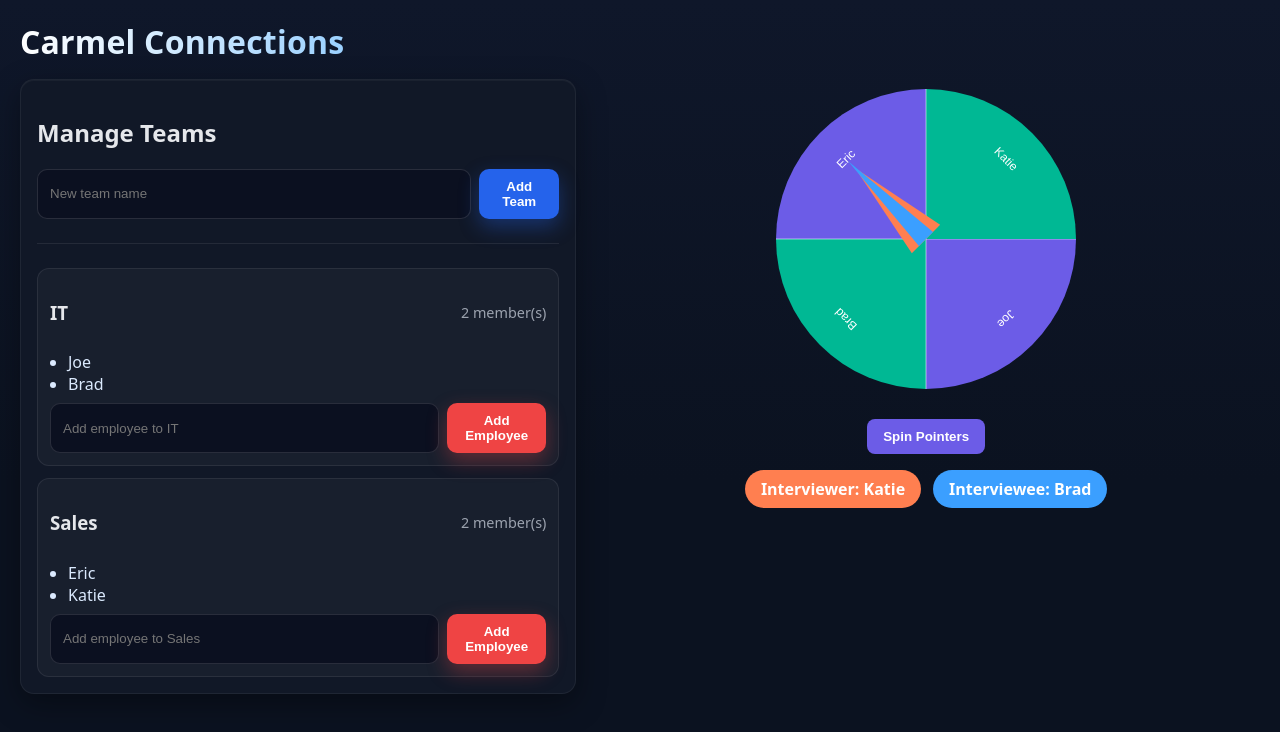
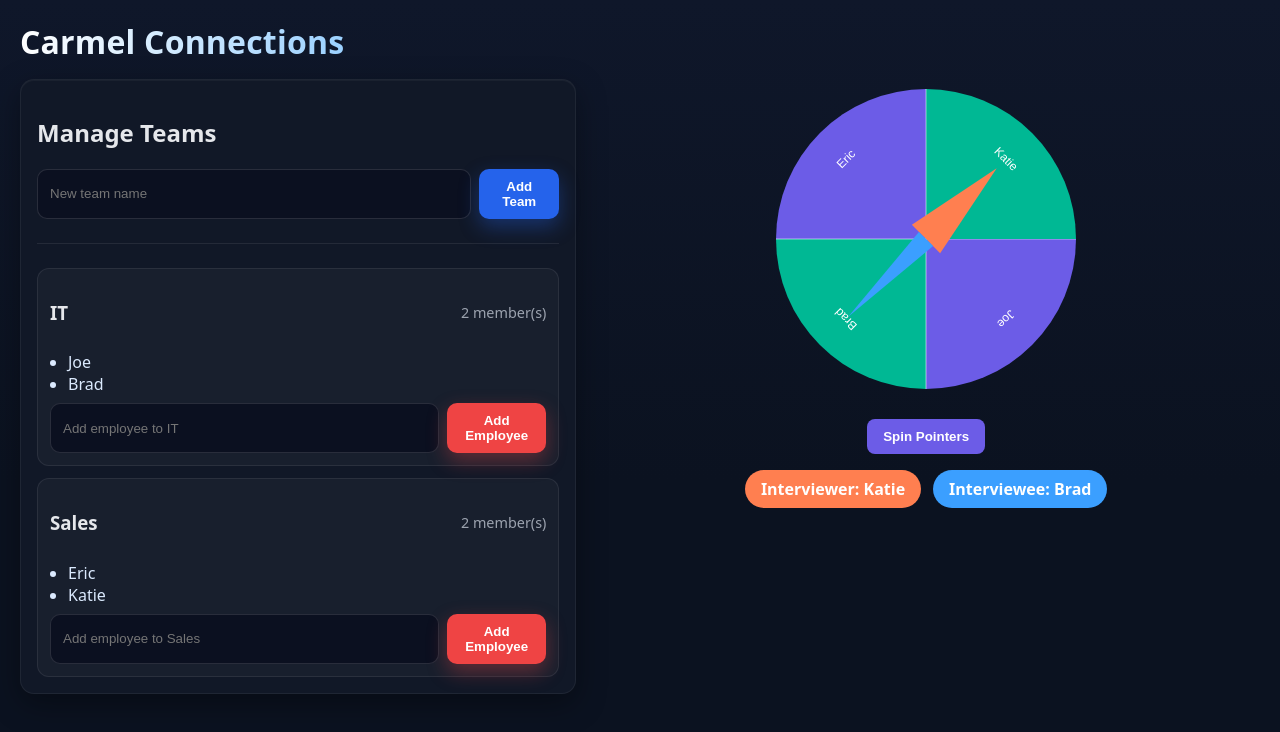
Before and after one commit to jlyon0/CarmelConnections, a Next.js app in the folder carmel-connections/: page / in a window 1280 px wide. Both pictures are taken after a click on the button "Spin Pointers". Shown: the top 732 px of the page. Built offline with nearby package versions, Linux system fonts and the light colour scheme.

Commit message:
Spinner points to the right place

```diff
--- a/carmel-connections/src/components/WheelWithPointers.tsx
+++ b/carmel-connections/src/components/WheelWithPointers.tsx
@@ -22,16 +22,15 @@ export default function WheelWithPointers({
   const canvasRef = useRef<HTMLCanvasElement>(null);
   const containerRef = useRef<HTMLDivElement>(null);
   const [canvasSize, setCanvasSize] = useState(400);
-  const pointer1Ref = useRef<SVGSVGElement>(null);
-  const pointer2Ref = useRef<SVGSVGElement>(null);
+  const pointer1Ref = useRef<SVGSVGElement>(null); // orange (default points DOWN)
+  const pointer2Ref = useRef<SVGSVGElement>(null); // blue   (default points UP)
   const [spinning, setSpinning] = useState(false);
-
 
   // Responsive canvas
   useEffect(() => {
     const resize = () => {
       if (!containerRef.current) return;
-      const maxSize =  window.innerHeight * 0.4;
+      const maxSize = window.innerHeight * 0.4;
       setCanvasSize(maxSize);
     };
     resize();
@@ -67,9 +66,11 @@ export default function WheelWithPointers({
     ctx.translate(center, center);
 
     for (let i = 0; i < n; i++) {
+      // 0 rad at 3 o'clock; positive is clockwise
       const start = i * slice;
       const end = start + slice;
 
+      // fill slice
       ctx.beginPath();
       ctx.moveTo(0, 0);
       ctx.arc(0, 0, radius, start, end);
@@ -77,6 +78,7 @@ export default function WheelWithPointers({
       ctx.fillStyle = i % 2 === 0 ? "#6c5ce7" : "#00b894";
       ctx.fill();
 
+      // border line (optional)
       ctx.strokeStyle = "#fff4";
       ctx.lineWidth = 2;
       ctx.beginPath();
@@ -84,9 +86,10 @@ export default function WheelWithPointers({
       ctx.arc(0, 0, radius, start, start);
       ctx.stroke();
 
+      // label centered in slice
       const label = employees[i]?.name ?? "";
       ctx.save();
-      const mid = start + slice / 2;
+      const mid = start + slice / 2; // center of slice (radial line)
       ctx.rotate(mid);
       ctx.translate(textRadius, 0);
       ctx.rotate(Math.PI / 2);
@@ -101,37 +104,86 @@ export default function WheelWithPointers({
     ctx.restore();
   };
 
+  // Helper: center angle for employee index (wheel uses 3 o’clock as 0, clockwise)
+  const centerAngleForIndex = (i: number, n: number) => {
+    const slice = (2 * Math.PI) / n;
+    return i * slice + slice / 2; // angle of slice center measured from 3 o'clock, clockwise
+  };
+
+  // Animate to absolute angle (CSS rotate, radians)
+  const animatePointer = (el: SVGSVGElement, targetRad: number, duration: number) => {
+    return new Promise<void>((resolve) => {
+      const startTime = performance.now();
+      const spins = 6; // extra rotations for flair
+      const startRot = 0;
+      const endRot = targetRad + spins * 2 * Math.PI;
+
+      const tick = (time: number) => {
+        const t = Math.min(1, (time - startTime) / duration);
+        const eased = 1 - Math.pow(1 - t, 3);
+        const rot = startRot + (endRot - startRot) * eased;
+        el.style.transform = `rotate(${rot}rad)`;
+        if (t < 1) requestAnimationFrame(tick);
+        else {
+          el.style.transform = `rotate(${targetRad}rad)`; // snap to exact target
+          resolve();
+        }
+      };
+      requestAnimationFrame(tick);
+    });
+  };
+
   const spinPointers = async () => {
     if (spinning) return;
-    if (employees.length < 2 || teams.length < 2)
-      return alert("Add at least 2 teams and 2 employees.");
+    if (employees.length < 2 || teams.length < 2) {
+      alert("Add at least 2 teams and 2 employees.");
+      return;
+    }
     setSpinning(true);
 
+    // pick interviewer
     let eligibleInterviewer = employees.filter((e) => !e.interviewerUsed);
     if (!eligibleInterviewer.length) {
       eligibleInterviewer = employees;
       setEmployees((prev) => prev.map((p) => ({ ...p, interviewerUsed: false })));
     }
-    const interviewer = eligibleInterviewer[Math.floor(Math.random() * eligibleInterviewer.length)];
+    const interviewer =
+      eligibleInterviewer[Math.floor(Math.random() * eligibleInterviewer.length)];
 
+    // pick interviewee
     let eligibleInterviewee = employees.filter(
       (e) => e.id !== interviewer.id && e.teamId !== interviewer.teamId && !e.intervieweeUsed
     );
     if (!eligibleInterviewee.length) {
       setEmployees((prev) => prev.map((p) => ({ ...p, intervieweeUsed: false })));
-      eligibleInterviewee = employees.filter((e) => e.id !== interviewer.id && e.teamId !== interviewer.teamId);
+      eligibleInterviewee = employees.filter(
+        (e) => e.id !== interviewer.id && e.teamId !== interviewer.teamId
+      );
     }
-    if (!eligibleInterviewee.length) return alert("No valid interviewee found.");
-    const interviewee = eligibleInterviewee[Math.floor(Math.random() * eligibleInterviewee.length)];
+    if (!eligibleInterviewee.length) {
+      alert("No valid interviewee found.");
+      setSpinning(false);
+      return;
+    }
+    const interviewee =
+      eligibleInterviewee[Math.floor(Math.random() * eligibleInterviewee.length)];
 
     const n = employees.length;
-    const slice = (2 * Math.PI) / n;
     const interviewerIndex = employees.findIndex((e) => e.id === interviewer.id);
     const intervieweeIndex = employees.findIndex((e) => e.id === interviewee.id);
 
-    const targetAngle1 = (-interviewerIndex * slice) + (Math.PI / 2) - (slice/2);
-    const targetAngle2 = -intervieweeIndex * slice + Math.PI / 2 - (slice/2);
-    console.log(`Slice ${slice}, InterviewerIndex ${interviewerIndex}, targetAngle1 ${targetAngle1}`)
+    // ABSOLUTE slice-center angles (from 3 o'clock, clockwise)
+    const mid1 = centerAngleForIndex(interviewerIndex, n);
+    const mid2 = centerAngleForIndex(intervieweeIndex, n);
+
+    /**
+     * IMPORTANT: compensate for each arrow’s default orientation:
+     * - pointer1 polygon points DOWN when rotation = 0  -> base orientation = +π/2 from 3 o'clock
+     * - pointer2 polygon points UP   when rotation = 0  -> base orientation = -π/2 from 3 o'clock
+     * So CSS target rotation = desiredAbsoluteAngle - baseOrientation
+     */
+    const targetAngle1 = mid1 - Math.PI / 2; // center - (down baseline)
+    const targetAngle2 = mid2 + Math.PI / 2; // center - (up baseline) == center - (-π/2)
 
     await Promise.all([
       animatePointer(pointer1Ref.current!, targetAngle1, 2000),
@@ -152,58 +204,65 @@ export default function WheelWithPointers({
     setSpinning(false);
   };
 
-  const animatePointer = (el: SVGSVGElement, targetRad: number, duration: number) => {
-    return new Promise<void>((resolve) => {
-
-      const startTime = performance.now();
-      const spins = 6; // extra rotations
-      const startRot = 0;
-      const endRot = targetRad + spins * 2 * Math.PI;
-
-      const tick = (time: number) => {
-        const t = Math.min(1, (time - startTime) / duration);
-        const eased = easeOutCubic(t);        el.style.transformOrigin = `${canvasSize/2}px ${canvasSize/2}px`;
-
-        const rot = startRot + (endRot - startRot) * eased;
-        el.style.transform = `rotate(${rot}rad)`;
-        if (t < 1) requestAnimationFrame(tick);
-        else {
-          el.style.transform = `rotate(${targetRad}rad)`;
-          resolve();
-        }
-      };
-      requestAnimationFrame(tick);
-    });
-  };
-
-  const easeOutCubic = (t: number) => 1 - Math.pow(1 - t, 3);
   const arrowWidth = 40;
   const arrowLength = 100;
+
   return (
-    <div ref={containerRef} style={{ display: "flex", flexBasis: .5, flexShrink: 1, flexDirection: "column", alignItems: "center" }}>
+    <div
+      ref={containerRef}
+      style={{
+        display: "flex",
+        flexBasis: 0.5,
+        flexShrink: 1,
+        flexDirection: "column",
+        alignItems: "center",
+      }}
+    >
       <div style={{ position: "relative", width: canvasSize, height: canvasSize }}>
         <canvas ref={canvasRef} width={canvasSize} height={canvasSize} />
-        {/* SVG Arrows */}
+        {/* Orange pointer (default points DOWN) */}
         <svg
           ref={pointer1Ref}
           width={canvasSize}
           height={canvasSize}
-            style={{ position: "absolute", top: 0, left: 0, pointerEvents: "none" }}
+          style={{
+            position: "absolute",
+            top: 0,
+            left: 0,
+            pointerEvents: "none",
+            transformBox: "fill-box",
+            transformOrigin: "50% 50%",
+          }}
         >
           <polygon
             points={`
-                    ${canvasSize/2}, ${canvasSize/2 + arrowLength}
-                    ${canvasSize/2 - arrowWidth/2}, ${canvasSize/2}
-                    ${canvasSize/2 + arrowWidth/2},${canvasSize/2}
+              ${canvasSize / 2}, ${canvasSize / 2 + arrowLength}
+              ${canvasSize / 2 - arrowWidth / 2}, ${canvasSize / 2}
+              ${canvasSize / 2 + arrowWidth / 2}, ${canvasSize / 2}
             `}
             fill="#ff7f50"
           />
         </svg>
-        {/* <svg ref={pointer1Ref} width={canvasSize} height={canvasSize} style={{ position: "absolute", top: 0, left: 0 }}>
-          <polygon points={`${canvasSize/2},${canvasSize/2} ${canvasSize/2},${canvasSize/2} ${canvasSize/2},0`} fill="#3b9fff" />
-        </svg> */}
-        <svg ref={pointer2Ref} width={canvasSize} height={canvasSize} style={{ position: "absolute", top: 0, left: 0 }}>
-          <polygon points={`${canvasSize/2-10},${canvasSize/2} ${canvasSize/2+10},${canvasSize/2} ${canvasSize/2},50`} fill="#3b9fff" />
+
+        {/* Blue pointer (default points UP) */}
+        <svg
+          ref={pointer2Ref}
+          width={canvasSize}
+          height={canvasSize}
+          style={{
+            position: "absolute",
+            top: 0,
+            left: 0,
+            transformBox: "fill-box",
+            transformOrigin: "50% 50%",
+          }}
+        >
+          <polygon
+            points={`${canvasSize / 2 - 10},${canvasSize / 2} ${canvasSize / 2 + 10},${canvasSize / 2} ${
+              canvasSize / 2
+            },50`}
+            fill="#3b9fff"
+          />
         </svg>
       </div>
 
@@ -226,12 +285,28 @@ export default function WheelWithPointers({
 
       <div style={{ display: "flex", gap: 12, marginTop: 16 }}>
         {selection.interviewer && (
-          <span style={{ padding: "8px 16px", borderRadius: 999, background: "#ff7f50", color: "white", fontWeight: 700 }}>
+          <span
+            style={{
+              padding: "8px 16px",
+              borderRadius: 999,
+              background: "#ff7f50",
+              color: "white",
+              fontWeight: 700,
+            }}
+          >
             Interviewer: {selection.interviewer.name}
           </span>
         )}
         {selection.interviewee && (
-          <span style={{ padding: "8px 16px", borderRadius: 999, background: "#3b9fff", color: "white", fontWeight: 700 }}>
+          <span
+            style={{
+              padding: "8px 16px",
+              borderRadius: 999,
+              background: "#3b9fff",
+              color: "white",
+              fontWeight: 700,
+            }}
+          >
             Interviewee: {selection.interviewee.name}
           </span>
         )}
```
Also changed, not shown: 1 other file (tests, documents, lock files or other folders). Lines whose indentation alone changed are shown as unchanged.
